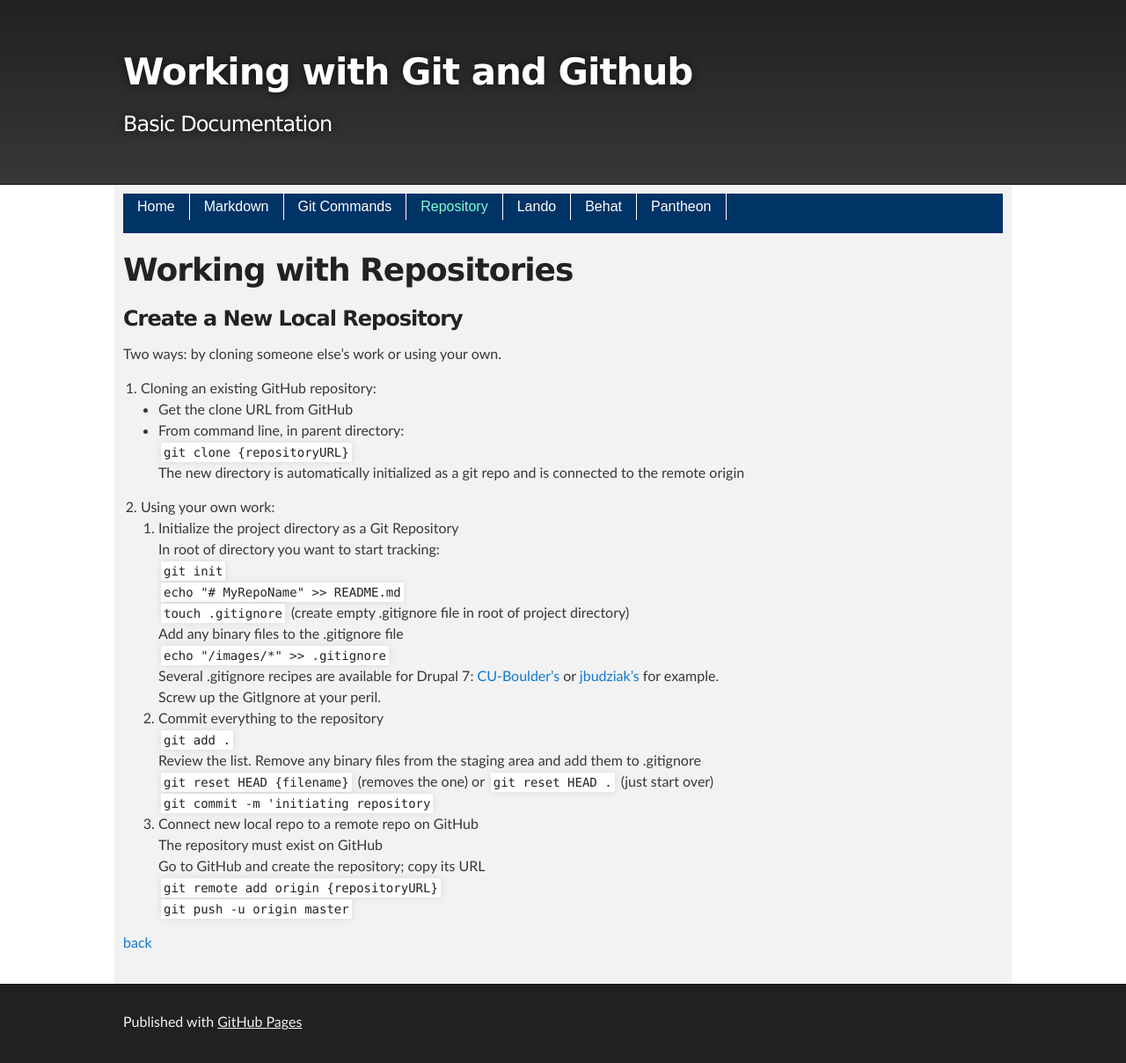
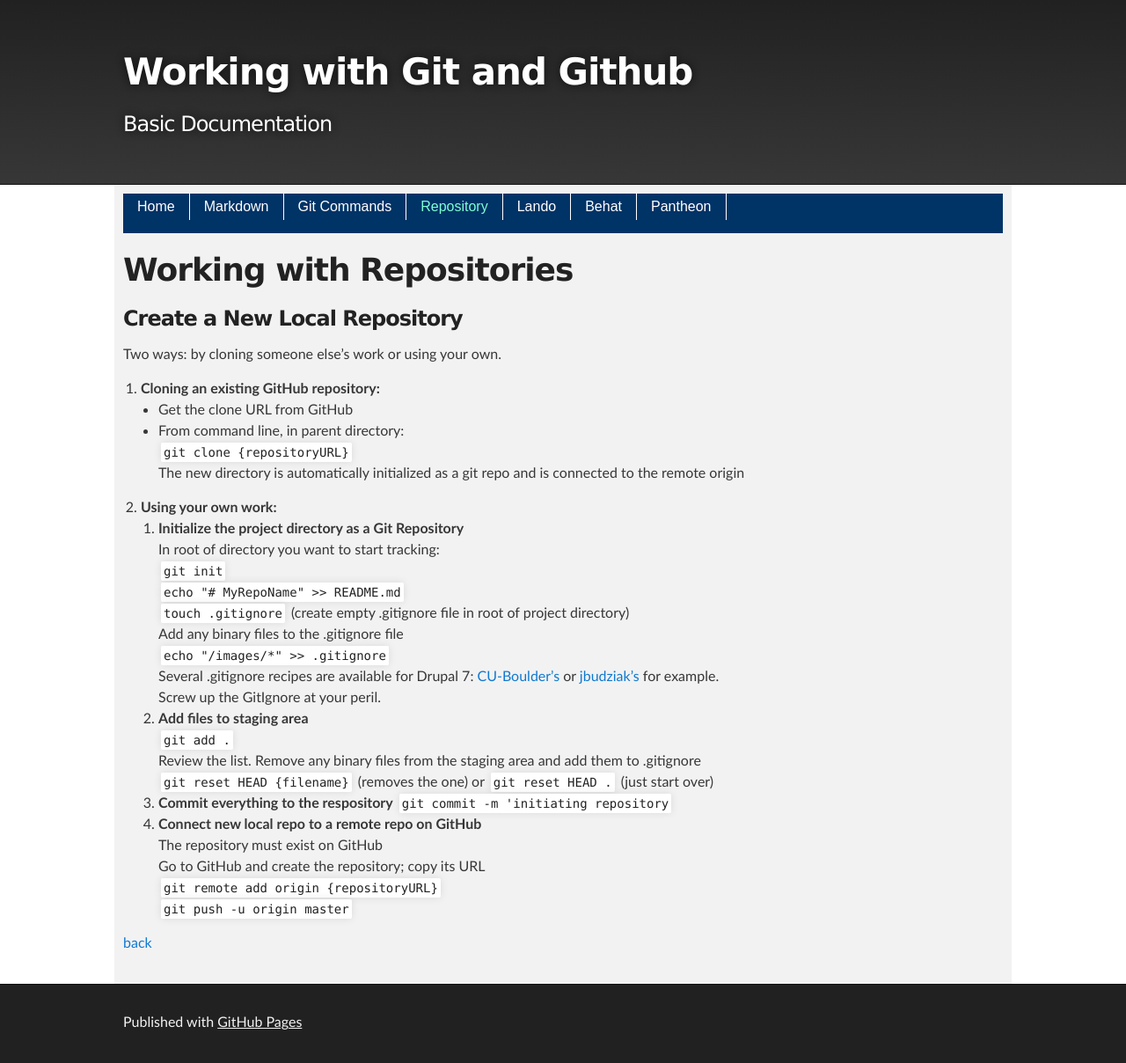
Before and after one commit to cathysnider/cathysnider.github.io, a Jekyll site: the page built from repository.md, in a window 1280 px wide. Shown: the whole page at 88% size. Built offline with Jekyll 4.4.1, drawn with Linux system fonts in a browser that asks for light colours.

```diff
--- a/repository.md
+++ b/repository.md
@@ -9,13 +9,13 @@ layout: default
 
 Two ways: by cloning someone else's work or using your own.
 
-1. Cloning an existing GitHub repository: <br />
+1. **Cloning an existing GitHub repository:** <br />
    * Get the clone URL from GitHub <br />
    * From command line, in parent directory: <br />
      `git clone {repositoryURL}` <br />
      The new directory is automatically initialized as a git repo and is connected to the remote origin <br />
-1. Using your own work: <br />
-   1. Initialize the project directory as a Git Repository <br />
+1. **Using your own work:** <br />
+   1. **Initialize the project directory as a Git Repository** <br />
       In root of directory you want to start tracking: <br />
       `git init` <br />
       `echo "# MyRepoName" >> README.md` <br />
@@ -24,12 +24,13 @@ Two ways: by cloning someone else's work or using your own.
       `echo "/images/*" >> .gitignore` <br />
       Several .gitignore recipes are available for Drupal 7: [CU-Boulder's](https://github.com/CuBoulder/drupal-7.x/blob/7.x/.gitignore) or [jbudziak's](https://gist.github.com/jbudziak/4216850) for example. <br />
       Screw up the GitIgnore at your peril.
-   1. Commit everything to the repository <br />
+   1. **Add files to staging area** <br />
       `git add .` <br />
       Review the list. Remove any binary files from the staging area and add them to .gitignore <br />
-      `git reset HEAD {filename}` (removes the one) or `git reset HEAD .` (just start over) <br />
-      `git commit -m 'initiating repository` <br />
-   1. Connect new local repo to a remote repo on GitHub <br />
+      `git reset HEAD {filename}` (removes the one) or `git reset HEAD .` (just start over)
+   1. **Commit everything to the respository**
+      `git commit -m 'initiating repository`
+   1. **Connect new local repo to a remote repo on GitHub** <br />
       The repository must exist on GitHub <br />
       Go to GitHub and create the repository; copy its URL <br />
       `git remote add origin {repositoryURL}` <br />
```
Also changed, not shown: _includes/markdown-lists.md (+15 -1 lines), markdown.md (+5 -0 lines).
